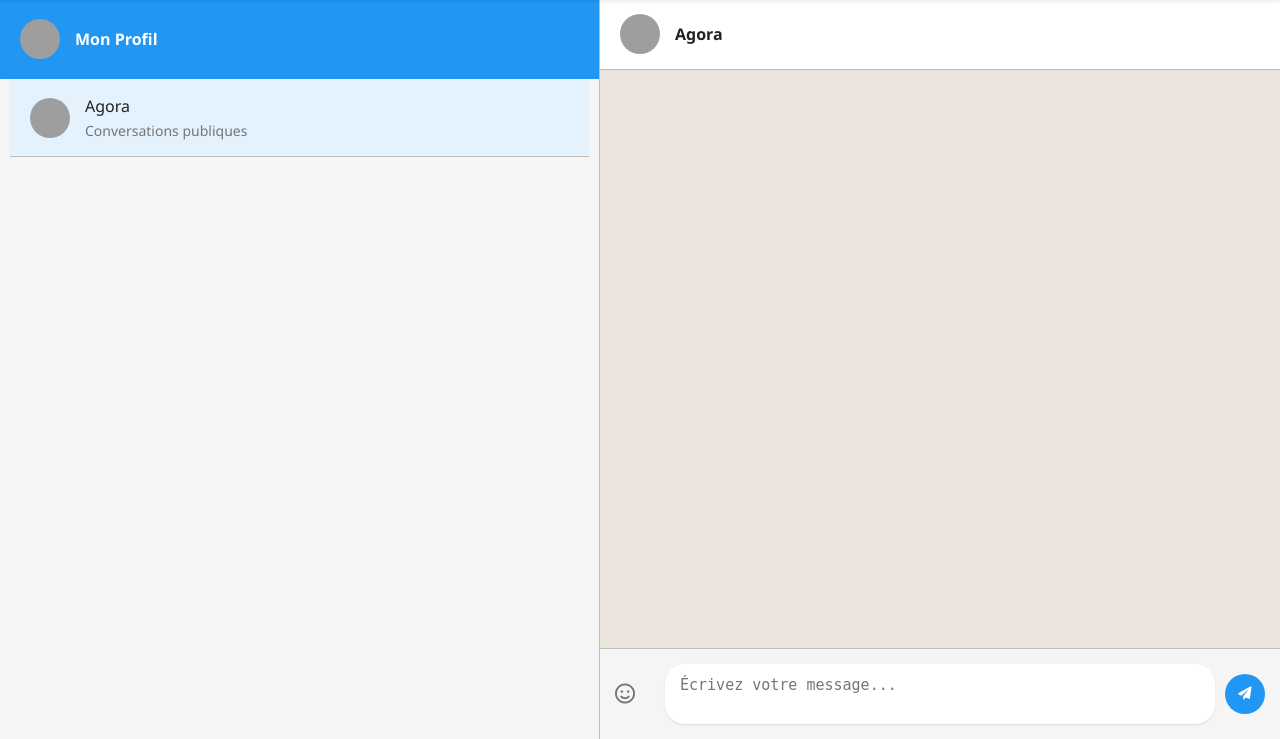
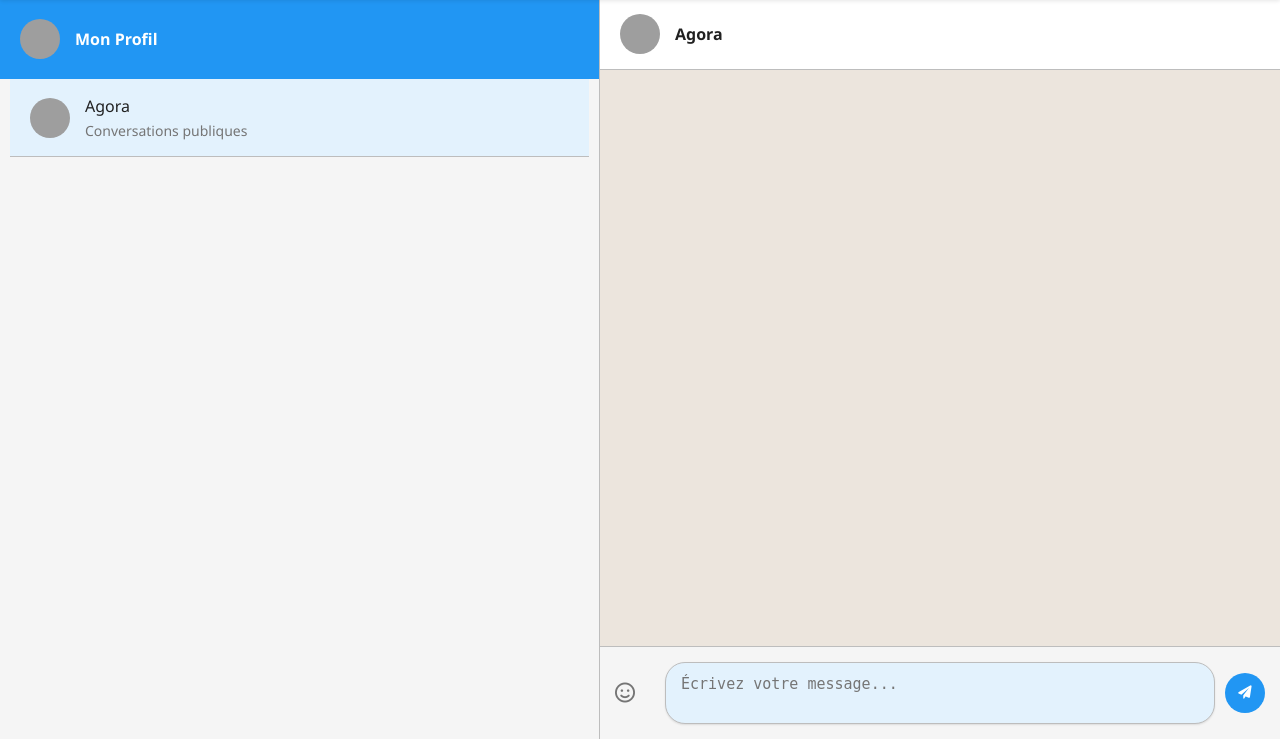
Before and after one commit to lucgiffon/selist, a Django app: page /chat/ in a window 1280 px wide. Shown: the part 61-800 px from the top of the page. Run offline with Django 5.2, Linux system fonts and the light colour scheme; the visitor is signed in with stand-in values (Sample User, id 1); data comes from the database, SQL or seed files in the repository; data that the repository does not hold is empty; grey boxes are pictures that could not be loaded.

Commit message:
feat: update message input styles with border and background color changes

```diff
--- a/selist/chat/static/chat/css/chat_style.css
+++ b/selist/chat/static/chat/css/chat_style.css
@@ -336,9 +336,9 @@ body {
 #message-input {
     flex: 1;
     padding: 12px 15px;
-    border: none;
+    border: 1px solid var(--divider-color);
     border-radius: 20px;
-    background-color: white;
+    background-color: var(--message-user);
     font-size: 15px;
     color: var(--text-primary);
     resize: none;
```
